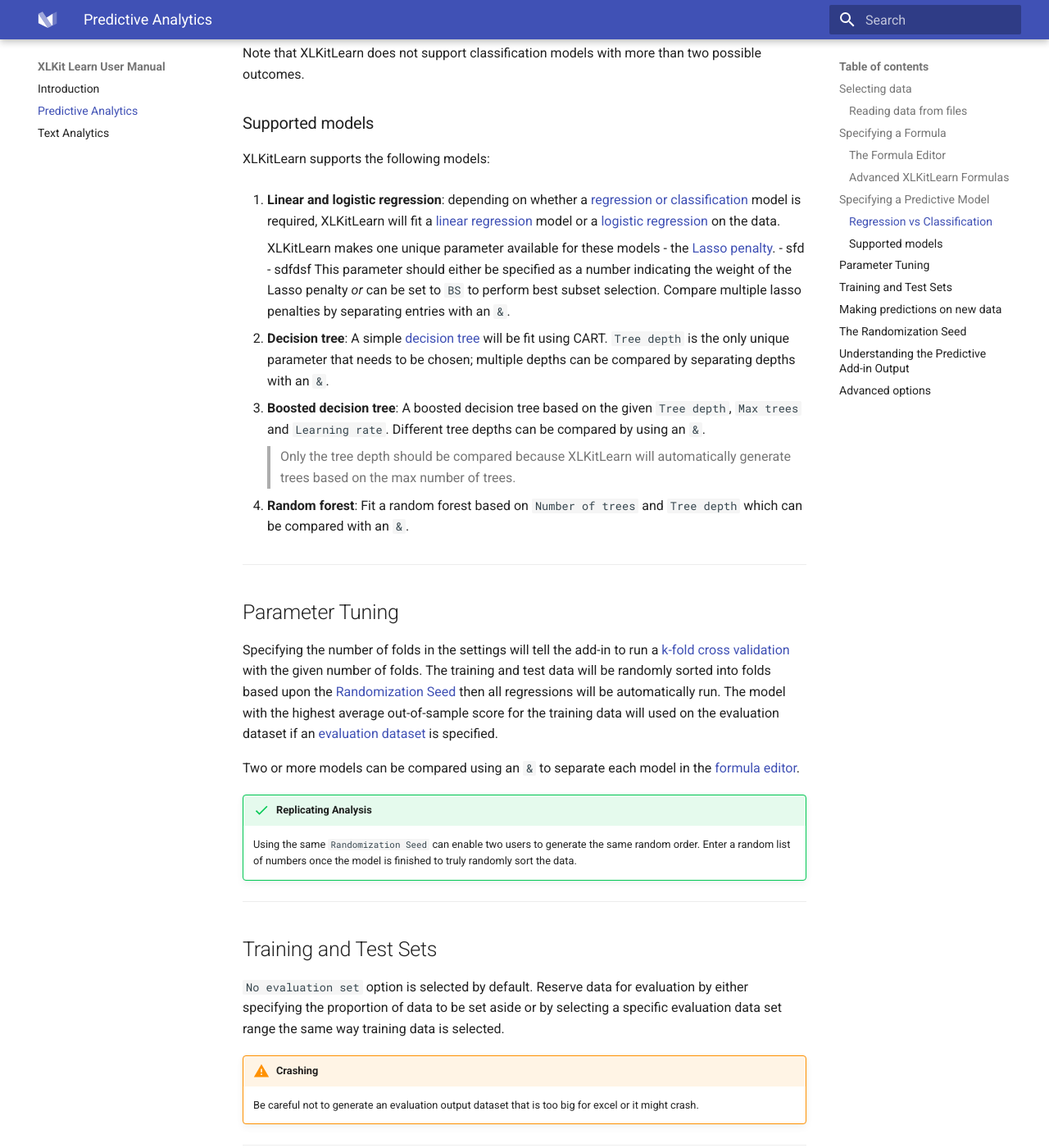
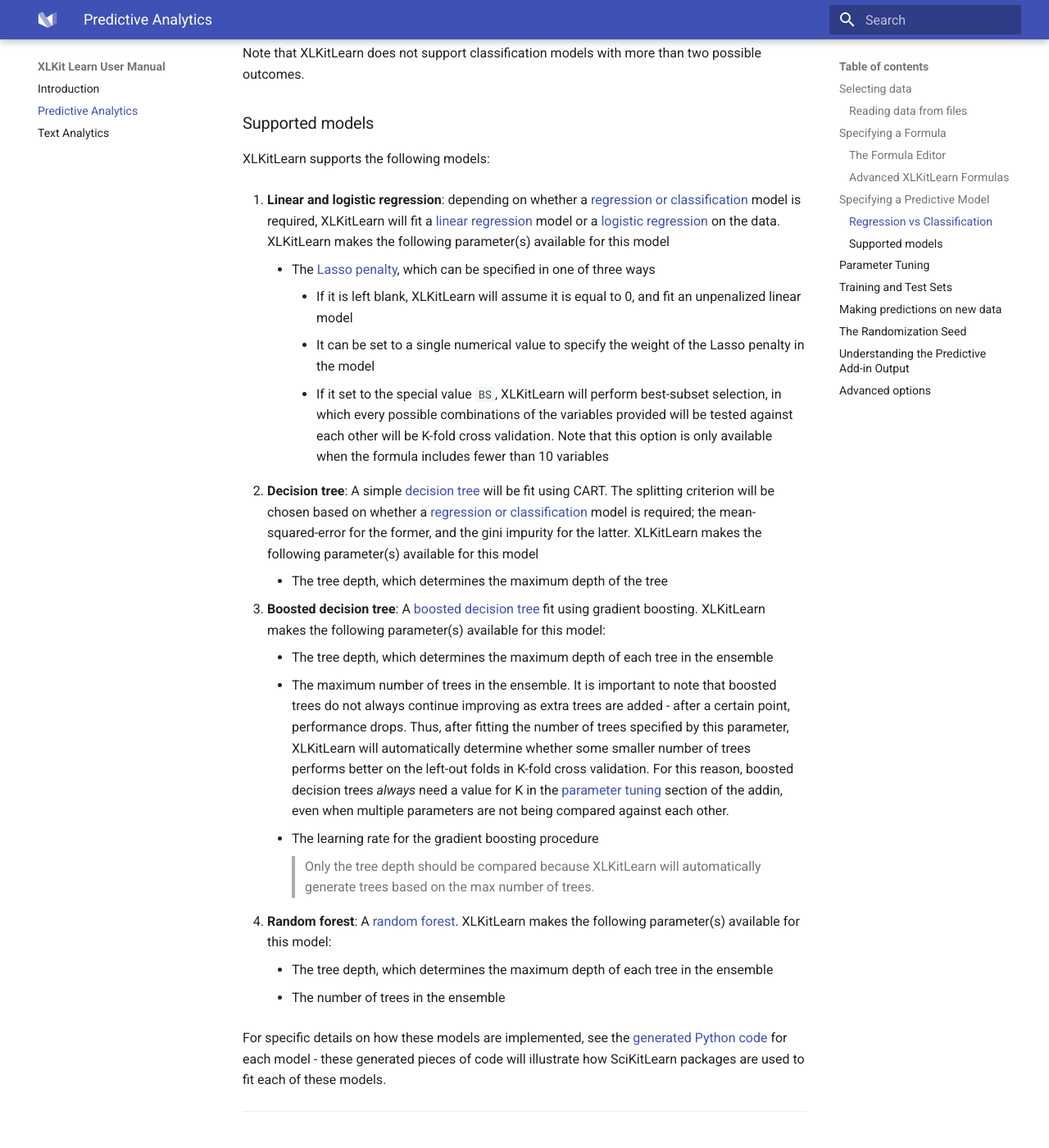
Before and after one commit to danguetta/XLKitLearn_docs, an MkDocs documentation site: the page built from docs/predictive_analytics.md, in a window 1280 px wide and 1400 px high, scrolled down 4351 px. Shown: the whole window at 82% size. Built offline with MkDocs 1.6.1 and Material for MkDocs 9.7.7, drawn with Linux system fonts in a browser that asks for light colours.

Commit message:
Update predictive_analytics.md

````diff
--- a/docs/predictive_analytics.md
+++ b/docs/predictive_analytics.md
@@ -109,19 +109,26 @@
 
 XLKitLearn supports the following models:
 
-1. **Linear and logistic regression**: depending on whether a [regression or classification](#regression-vs-classification) model is required, XLKitLearn will fit a [linear regression](https://en.wikipedia.org/wiki/Linear_regression) model or a [logistic regression](https://en.wikipedia.org/wiki/Logistic_regression) on the data.
+1. **Linear and logistic regression**: depending on whether a [regression or classification](#regression-vs-classification) model is required, XLKitLearn will fit a [linear regression](https://en.wikipedia.org/wiki/Linear_regression) model or a [logistic regression](https://en.wikipedia.org/wiki/Logistic_regression) on the data. XLKitLearn makes the following parameter(s) available for this model
+    * The [Lasso penalty](https://en.wikipedia.org/wiki/Lasso_(statistics)), which can be specified in one of three ways
+        - If it is left blank, XLKitLearn will assume it is equal to 0, and fit an unpenalized linear model
+        - It can be set to a single numerical value to specify the weight of the Lasso penalty in the model
+        - If it set to the special value ```BS```, XLKitLearn will perform best-subset selection, in which every possible combinations of the variables provided will be tested against each other will be K-fold cross validation. Note that this option is only available when the formula includes fewer than 10 variables
 
-    XLKitLearn makes one unique parameter available for these models - the [Lasso penalty](https://en.wikipedia.org/wiki/Lasso_(statistics)).
-      - sfd
-      - sdfdsf
-    This parameter should either be specified as a number indicating the weight of the Lasso penalty _or_ can be set to ```BS``` to perform best subset selection. Compare multiple lasso penalties by separating entries with an ```&```.
+2. **Decision tree**: A simple [decision tree](https://en.wikipedia.org/wiki/Decision_tree_learning) will be fit using CART. The splitting criterion will be chosen based on whether a [regression or classification](#regression-vs-classification) model is required; the mean-squared-error for the former, and the gini impurity for the latter. XLKitLearn makes the following parameter(s) available for this model
+    * The tree depth, which determines the maximum depth of the tree
 
-2. **Decision tree**: A simple [decision tree](https://en.wikipedia.org/wiki/Decision_tree_learning) will be fit using CART. `Tree depth` is the only unique parameter that needs to be chosen; multiple depths can be compared by separating depths with an ```&```.
-
-3. **Boosted decision tree**: A boosted decision tree based on the given `Tree depth`, `Max trees` and `Learning rate`. Different tree depths can be compared by using an `&`.
+3. **Boosted decision tree**: A [boosted decision tree](https://en.wikipedia.org/wiki/Gradient_boosting) fit using gradient boosting. XLKitLearn makes the following parameter(s) available for this model:
+    * The tree depth, which determines the maximum depth of each tree in the ensemble
+    * The maximum number of trees in the ensemble. It is important to note that boosted trees do not always continue improving as extra trees are added - after a certain point, performance drops. Thus, after fitting the number of trees specified by this parameter, XLKitLearn will automatically determine whether some smaller number of trees performs better on the left-out folds in K-fold cross validation. For this reason, boosted decision trees *always* need a value for K in the [parameter tuning](#parameter-tuning) section of the addin, even when multiple parameters are not being compared against each other.
+    * The learning rate for the gradient boosting procedure
 > Only the tree depth should be compared because XLKitLearn will automatically generate trees based on the max number of trees.
 
-4. **Random forest**: Fit a random forest based on `Number of trees` and `Tree depth` which can be compared with an `&`.
+4. **Random forest**: A [random forest](https://en.wikipedia.org/wiki/Random_forest). XLKitLearn makes the following parameter(s) available for this model:
+    * The tree depth, which determines the maximum depth of each tree in the ensemble
+    * The number of trees in the ensemble
+
+For specific details on how these models are implemented, see the [generated Python code](MATSON link to the generated python code in the main intro page) for each model - these generated pieces of code will illustrate how SciKitLearn packages are used to fit each of these models.
 
 ---
 
````
